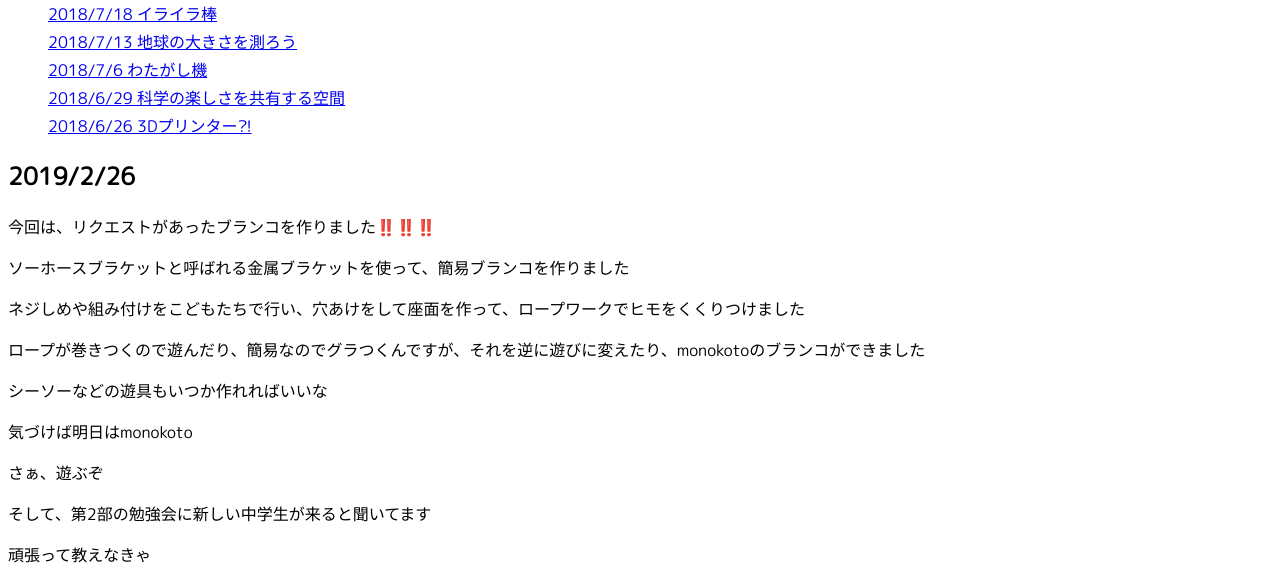
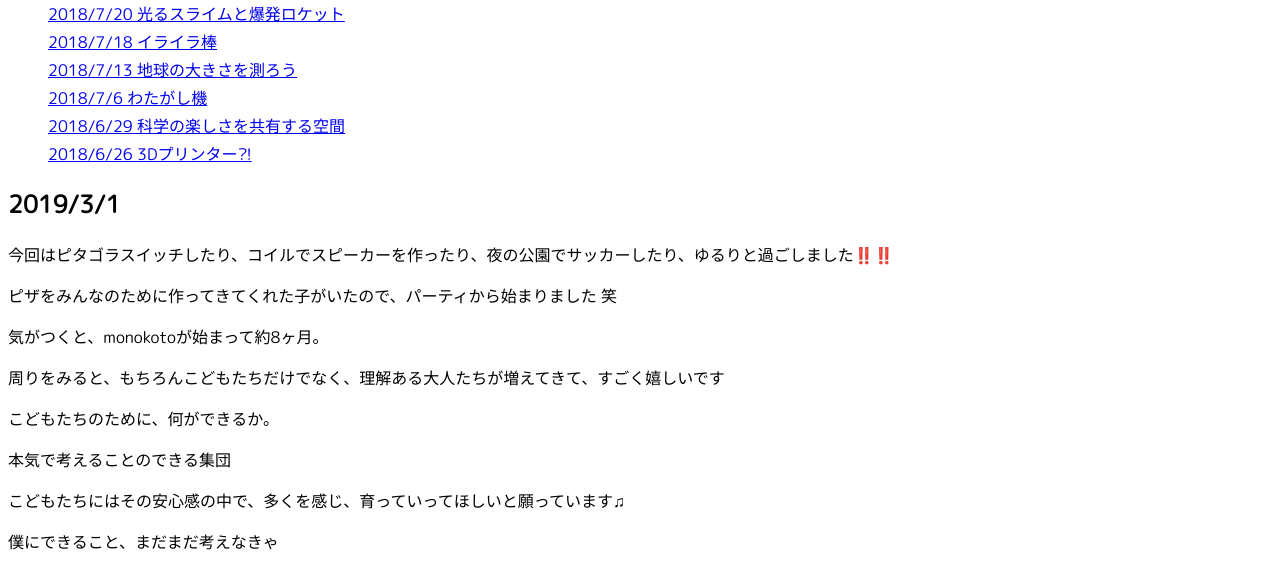
Before and after one commit to monokotohome/monokotodata002, a plain HTML site: page index.html in a window 1280 px wide. Shown: the part 1995-2562 px from the top of the page. Drawn offline with Linux system fonts and the light colour scheme.

Commit message:
Update index.html

```diff
--- a/index.html
+++ b/index.html
@@ -22,6 +22,7 @@
 
     <h1>monokotoのあゆみ　随時更新していきます！！</h1>
     <ul id=list>
+      <li><a href="#20190301">2019/3/1 ピタゴラスイッチ続きと公園サッカー</a></li>
       <li><a href="#20190226">2019/2/26 ブランコ作ったよ！！</a></li>
       <li><a href="#20190222_1">2019/2/22 ピタゴラスイッチと大人VS子どものペットボトルサッカー</a></li>
       <li><a href="#20190222">2019/2/22 やりました！はやぶさ2君</a></li>
@@ -96,6 +97,24 @@
       <li><a href="#20180629">2018/6/29 科学の楽しさを共有する空間</a></li>
       <li><a href="#20180626">2018/6/26 3Dプリンター?!</a></li>
     </ul>
+
+<h2 id="20190301">2019/3/1</h2>
+<p>今回はピタゴラスイッチしたり、コイルでスピーカーを作ったり、夜の公園でサッカーしたり、ゆるりと過ごしました‼️‼️</p>
+
+<p>ピザをみんなのために作ってきてくれた子がいたので、パーティから始まりました 笑</p>
+
+<p>気がつくと、monokotoが始まって約8ヶ月。</p>
+<p>周りをみると、もちろんこどもたちだけでなく、理解ある大人たちが増えてきて、すごく嬉しいです</p>
+<p>こどもたちのために、何ができるか。</p>
+<p>本気で考えることのできる集団</p>
+
+<p>こどもたちにはその安心感の中で、多くを感じ、育っていってほしいと願っています♫</p>
+
+<p>僕にできること、まだまだ考えなきゃ</p>
+<iframe width="560" height="315" src="https://www.youtube.com/embed/1FtB7LUYxBQ" frameborder="0" allow="accelerometer; autoplay; encrypted-media; gyroscope; picture-in-picture" allowfullscreen></iframe>
+<img width="300" src="./20190301_01.jpg" alt="">
+<img width="300" src="./20190301_02.jpg" alt=""><br>
+
 
 <h2 id="20190226">2019/2/26</h2>
 <p>今回は、リクエストがあったブランコを作りました‼️‼️‼️</p>
```
